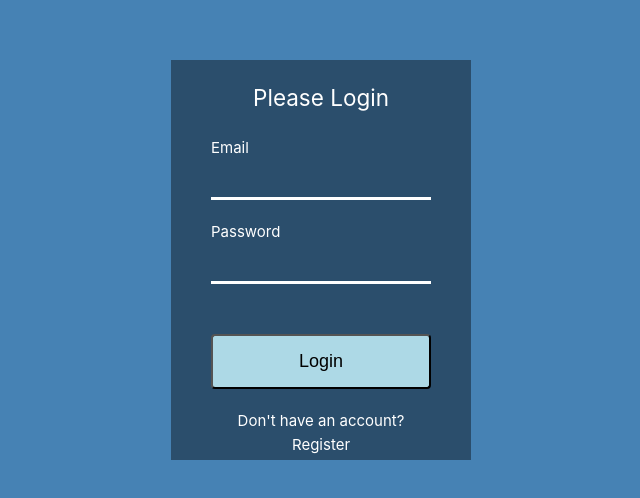
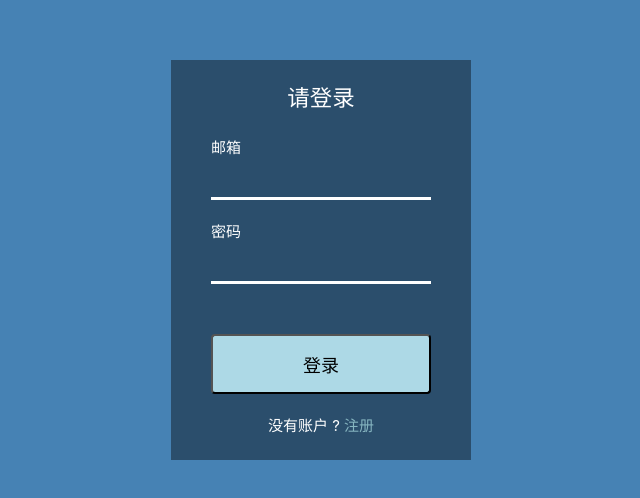
Before and after one commit to xijunking/50vue, a Vue app: page /day6 in a window 1280 px wide. Shown: the part 140-638 px from the top of the page, without its empty margins (319-959 px from the left). Built offline with nearby package versions, Linux system fonts and the light colour scheme.

Commit message:
form 文字内容修改

```diff
--- a/src/views/day1-10/day6.vue
+++ b/src/views/day1-10/day6.vue
@@ -4,22 +4,22 @@
 
 
         <div class="login-content">
-            <h2 style="margin-bottom: 20px;">Please Login</h2>
+            <h2 style="margin-bottom: 20px;">请登录</h2>
 
             <div class="login-formItem">
-                <label class="login-label">Email</label>
+                <label class="login-label">邮箱</label>
                 <input type="text" class="login-input">
             </div>
 
             <div class="login-formItem">
-                <label class="login-label">Password</label>
+                <label class="login-label">密码</label>
                 <input type='password' class="login-input">
             </div>
 
 
-            <button class="login-btn">Login</button>
+            <button class="login-btn">登录</button>
 
-            <div class="footer-text">Don't have an account? <span>Register</span></div>
+            <div class="footer-text">没有账户 ? <span style="color: #86b5c0;">注册</span></div>
         </div>
 
     </div>
```
